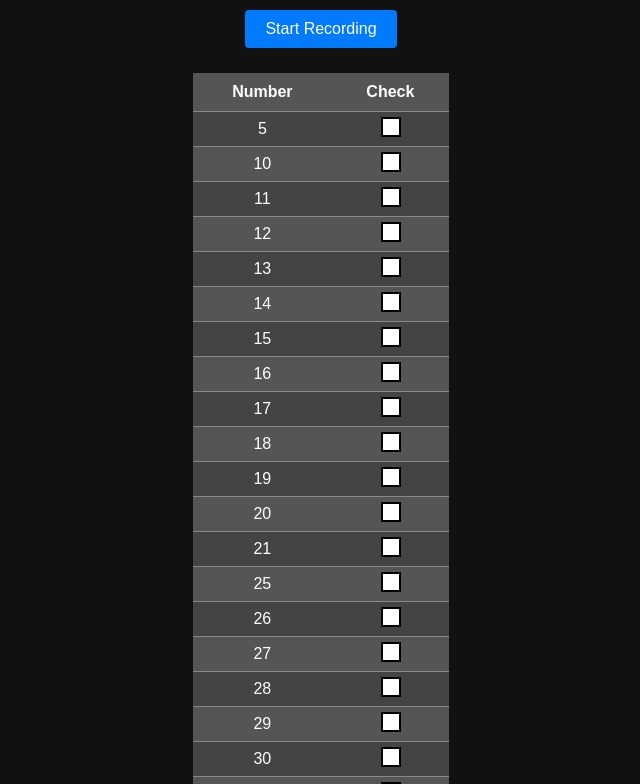
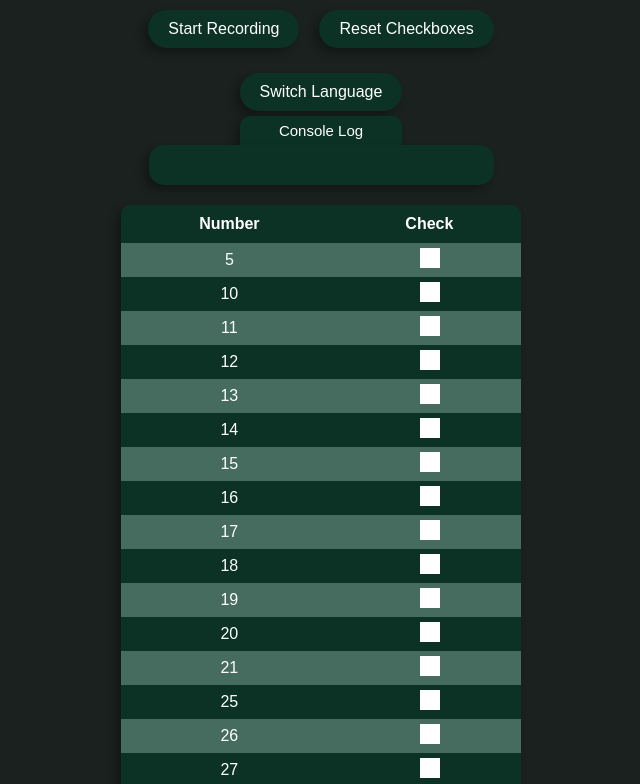
Before and after one commit to Tumba-01/AudioMarker, a plain HTML site: page index.html in a window 1280 px wide. Shown: the part 53-837 px from the top of the page, without its empty margins (319-959 px from the left). Drawn offline with Linux system fonts and the light colour scheme.

Commit message:
Added German Language
* Added German Language
* Finalized the style.

```diff
--- a/app.js
+++ b/app.js
@@ -3,16 +3,15 @@ const numbersList = [5, 10, 11, 12, 13, 14, 15, 16, 17, 18, 19, 20, 21, 25, 26,
 window.SpeechRecognition = window.webkitSpeechRecognition || window.SpeechRecognition;
 
 let isListening = false; // Track the listening state
+let isEnglish = true; // Track the language state
 
 // Create a function to toggle recognition on/off
 function toggleRecognition() {
     if (!recognition) {
         recognition = new (window.SpeechRecognition || window.webkitSpeechRecognition || window.mozSpeechRecognition || window.msSpeechRecognition)();
-        recognition.lang = 'en-US'; // Set the language (you can change it)
-
         recognition.onresult = (event) => {
             const result = event.results[0][0].transcript;
-            document.getElementById('output').innerText = 'Result received: ' + result;
+            document.getElementById('output').innerText = result;
             markNumberAsChecked(result);
         };
 
@@ -25,6 +24,7 @@ function toggleRecognition() {
     }
 
     if (!isListening) {
+        recognition.lang = isEnglish ? 'en-US' : 'de-DE'; // Set the language based on the language state
         recognition.start();
         isListening = true;
     } else {
@@ -37,7 +37,27 @@ function toggleRecognition() {
     startButton.innerText = isListening ? 'Stop Recognition' : 'Start Recognition';
 }
 
+// Create a function to toggle between English and German
+function toggleLanguage() {
+    isEnglish = !isEnglish; // Toggle the language state
+
+    // Get the language-toggle button element
+    const languageToggleButton = document.getElementById('language-toggle');
+
+    // Update the button text based on the language state
+    languageToggleButton.innerText = isEnglish ? 'Change the language to German' : 'Sprache wechseln auf Englisch';
+
+    // Set the recognition language if listening is active
+    if (isListening) {
+        recognition.lang = isEnglish ? 'en-US' : 'de-DE'; // Set the language based on the language state
+    }
+}
+
+// Add a click event listener to the "start-recognition" button
 document.getElementById('start-recognition').addEventListener('click', toggleRecognition);
+
+// Add a click event listener to the "language-toggle" button
+document.getElementById('language-toggle').addEventListener('click', toggleLanguage);
 
 function markNumberAsChecked(text) {
     // Use a regular expression to search for numbers in the text
@@ -56,3 +76,15 @@ function markNumberAsChecked(text) {
         }
     }
 }
+
+// Add this event listener for the reset button
+document.getElementById('reset-checkboxes').addEventListener('click', () => {
+    // Loop through the checkboxes and uncheck them
+    for (const number of numbersList) {
+        const checkbox = document.getElementById('check-' + number);
+        if (checkbox && checkbox.checked) {
+            checkbox.checked = false;
+            checkbox.removeAttribute('data-number-text');
+        }
+    }
+});
--- a/index.html
+++ b/index.html
@@ -1,13 +1,20 @@
 <!DOCTYPE html>
 <html>
 <head>
-    <title>Voice Recognition</title>
+    <title>AudioMarker</title>
     <link rel="stylesheet" type="text/css" href="style.css">
 </head>
 <body>
-    <h1>Voice Recognition</h1>
-    <button id="start-recognition">Start Recording</button>
-    <button id="stop-recognition" style="display: none;">Stop Recording</button>
+    <h1>AudioMarker</h1>
+<!-- Wrap the buttons in a div for styling -->
+        <div id="button-container">
+            <button id="start-recognition">Start Recording</button>
+            <button id="stop-recognition" style="display: none;">Stop Recording</button>
+            <button id="reset-checkboxes">Reset Checkboxes</button>
+        </div>
+        <button id="language-toggle">Switch Language</button>
+        <div id="console-log">Console Log</div>
+        <div id="output"></div>
     <table id="number-table">
         <!-- Table headers -->
         <tr>
@@ -153,8 +160,6 @@
     </tr>
         <!-- Add rows for other numbers similarly -->
     </table>
-    <div id="output"></div>
-
     <script src="app.js"></script>
 </body>
 </html>
--- a/style.css
+++ b/style.css
@@ -6,7 +6,7 @@ body, h1, button, table {
 
 /* Apply a background color for dark mode */
 body {
-    background-color: #111;
+    background-color: #1A211E;
     color: #fff;
     font-family: Arial, sans-serif;
     text-align: center;
@@ -26,43 +26,43 @@ h1 {
 
 /* Style the buttons */
 button {
-    background-color: #007bff;
+    background-color: #0B3225;
     color: #fff;
     padding: 10px 20px;
     border: none;
     cursor: pointer;
-    border-radius: 4px;
+    border-radius: 100px;
     font-size: 16px;
     margin: 5px;
     transition: background-color 0.3s;
+    box-shadow: -5px 5px 10px rgba(0, 0, 0, 0.3);
 }
 
 /* Button hover effect */
 button:hover {
-    background-color: #0056b3;
+    background-color: #35D49F;
 }
 
-/* Style the table */
+/* Add this CSS to style the table with rounded corners */
 table {
-    width: 20%;
+    border-collapse: collapse;
+    width: 100%;
+    max-width: 400px; /* Adjust the maximum width as needed */
+    margin: 0 auto; /* Center the table horizontally */
+    border-radius: 10px; /* Adjust the border radius for rounded corners */
+    overflow: hidden; /* Hide any overflowing content */
     margin-top: 20px;
-    border-collapse: collapse;
-    background-color: #444;
+    margin-bottom: 20px;
+    box-shadow: -5px 5px 10px rgba(0, 0, 0, 0.3);
 }
 
 /* Style table headers */
 th {
-    background-color: #555;
+    background-color: #0B3225;
     color: #fff;
     text-align: center;
     padding: 10px;
     font-weight: bold;
-    border-bottom: 1px solid #888;
-}
-
-/* Style table rows */
-tr {
-    border-bottom: 1px solid #888;
 }
 
 /* Style table data cells */
@@ -75,15 +75,13 @@ input[type="checkbox"] {
     appearance: none; /* Hide the default checkbox */
     width: 20px; /* Adjust the width of the custom checkbox */
     height: 20px; /* Adjust the height of the custom checkbox */
-    border: 2px solid black; /* Black border for the checkbox */
     background-color: white; /* White background */
     cursor: pointer; /* Change cursor on hover */
 }
 
 /* Styling for checked checkboxes */
 input[type="checkbox"]:checked {
-    background-color: green; /* Green background for checked checkbox */
-    border: 2px solid black; /* Black border for checked checkbox */
+    background-color: #05EB20; /* Green background for checked checkbox */
 }
 
 /* Styling for the checkmark inside the checkbox */
@@ -93,7 +91,6 @@ input[type="checkbox"]::before {
     height: 20px;
     text-align: center;
     line-height: 20px;
-    color: white; /* White checkmark color */
     font-weight: bold;
     font-size: 16px;
     position: absolute;
@@ -104,10 +101,60 @@ input[type="checkbox"]::before {
 
 /* Style odd rows with a different background color for better readability */
 tr:nth-child(odd) {
-    background-color: #555;
+    background-color: #0B3225;
+}
+
+tr:nth-child(even) {
+    background-color: #466C60;
 }
 
 /* Hover effect on rows */
 tr:hover {
-    background-color: #666;
+    background-color: #35D49F;
 }
+
+/* Add this CSS to style the button container */
+#button-container {
+    display: flex;
+    gap: 10px; /* Adjust the gap as needed */
+    align-items: center; /* Center buttons vertically */
+    padding-bottom: 15px;
+}
+
+#output {
+    background-color: #0B3225;
+    color: #0f0; /* Green text color */
+    font-family: 'Courier New', monospace;
+    font-size: 14px;
+    padding: 10px;
+    border-radius: 15px;
+    height: 20px; /* Adjust the height as needed */
+    width: 325px;
+    overflow-y: scroll; /* Add a scrollbar if the content overflows */
+    text-align: center;
+    box-shadow: -5px 5px 10px rgba(0, 0, 0, 0.3);
+}
+
+#console-log {
+    font-size: 15px;
+    background-color: #0B3225;
+    border: 6px solid #0B3225;
+    border-top-left-radius: 10px;
+    border-top-right-radius: 10px;
+    width: 150px;
+    box-shadow: -5px 5px 10px rgba(0, 0, 0, 0.3);
+}
+
+#output::-webkit-scrollbar {
+    width: 10px; /* Adjust the width as needed */
+    margin-right: 100px;
+}
+
+#output::-webkit-scrollbar-thumb {
+    background-color: #0f0; /* Color of the scrollbar thumb (green in this example) */
+    border-radius: 5px;
+}
+
+#output::-webkit-scrollbar-track {
+    background-color: rgba(0, 255, 0, 0.000); /* Color of the scrollbar track (black in this example) */
+}
```
